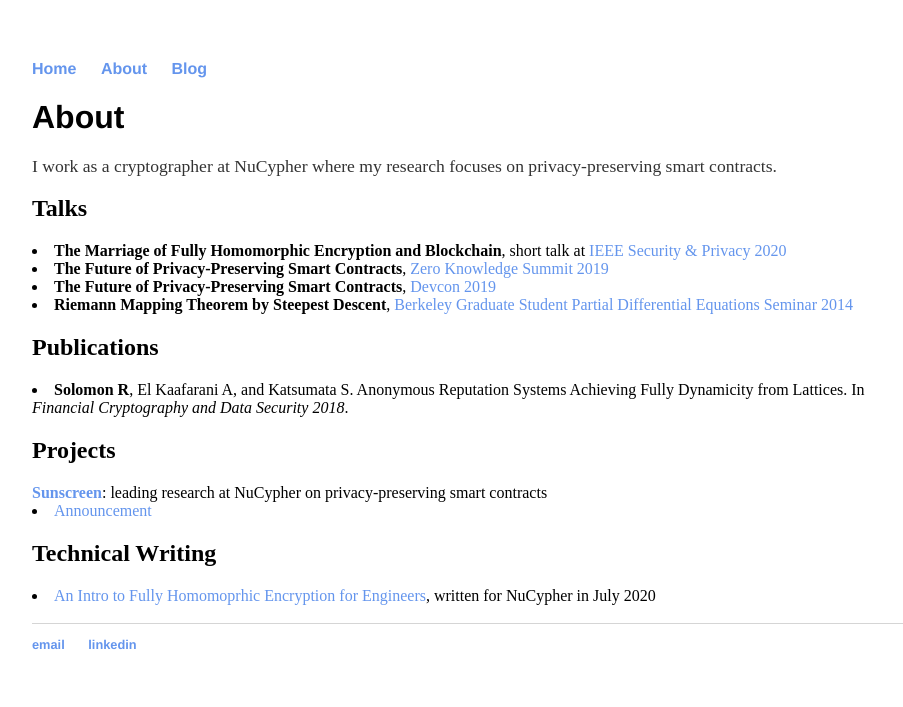
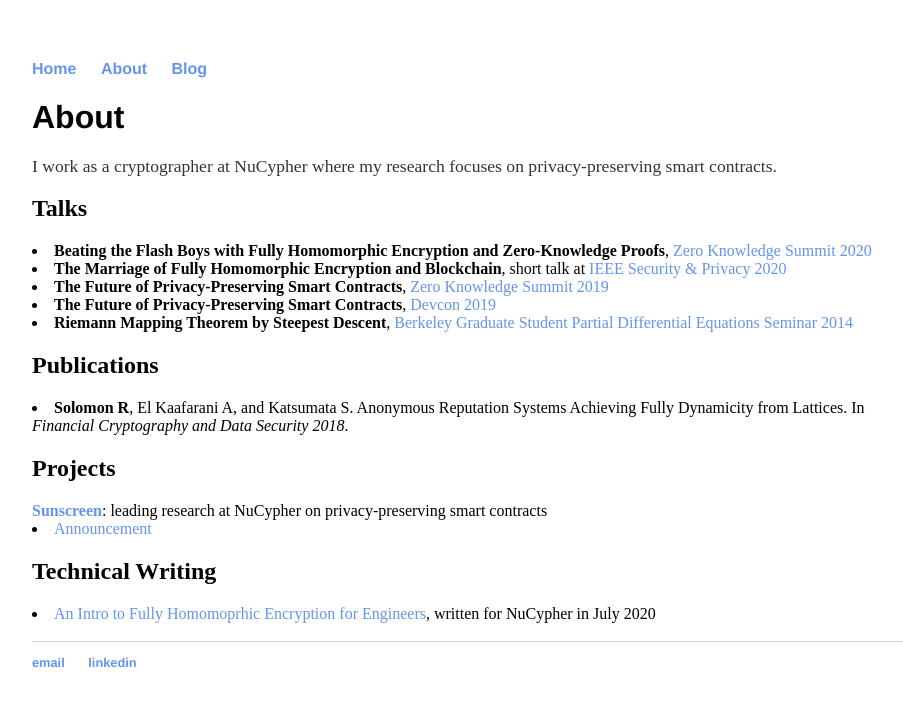
Before and after one commit to ravital/ravital.github.io, a Jekyll site: the page built from about/index.html, in a window 1280 px wide. Shown: the top 707 px of the page, without its empty margins (160-1063 px from the left). Built offline with Jekyll 4.4.1, drawn with Linux system fonts in a browser that asks for light colours.

Commit message:
Update index.html

```diff
--- a/about/index.html
+++ b/about/index.html
@@ -9,6 +9,7 @@ title: About Ravital Solomon
 
 
 			<h2>Talks</h2>
+			<li><strong>Beating the Flash Boys with Fully Homomorphic Encryption and Zero-Knowledge Proofs</strong>, <a href="https://www.zksummit.com/">Zero Knowledge Summit 2020</a></li>
 			<li><strong>The Marriage of Fully Homomorphic Encryption and Blockchain</strong>, short talk at <a href="https://www.ieee-security.org/TC/SP2020/program-shorttalks.html">IEEE Security & Privacy 2020</a></li>
 			<li><strong>The Future of Privacy-Preserving Smart Contracts</strong>, <a href="https://www.zeroknowledge.fm/summit">Zero Knowledge Summit 2019</a></li>
 			<li><strong>The Future of Privacy-Preserving Smart Contracts</strong>, <a href="https://archive.devcon.org/">Devcon 2019</a></li>
```
